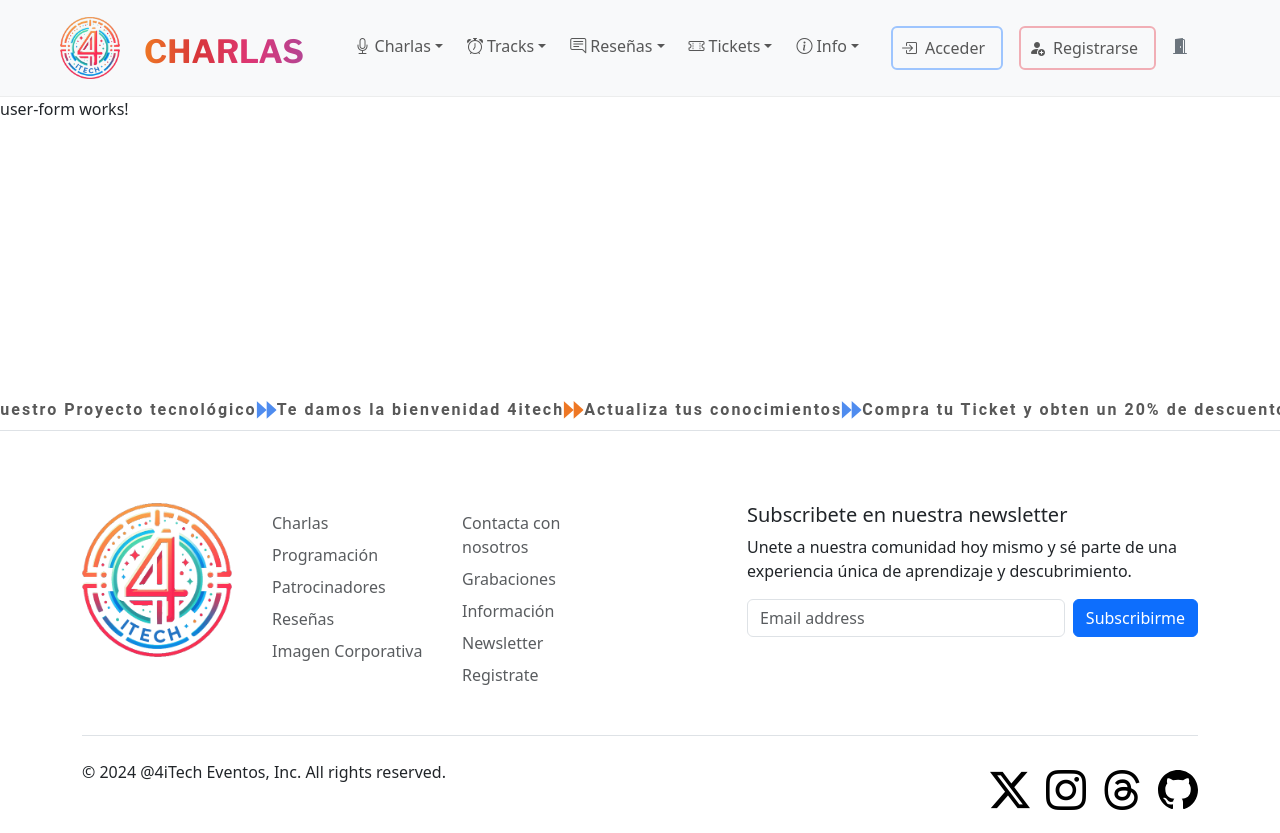
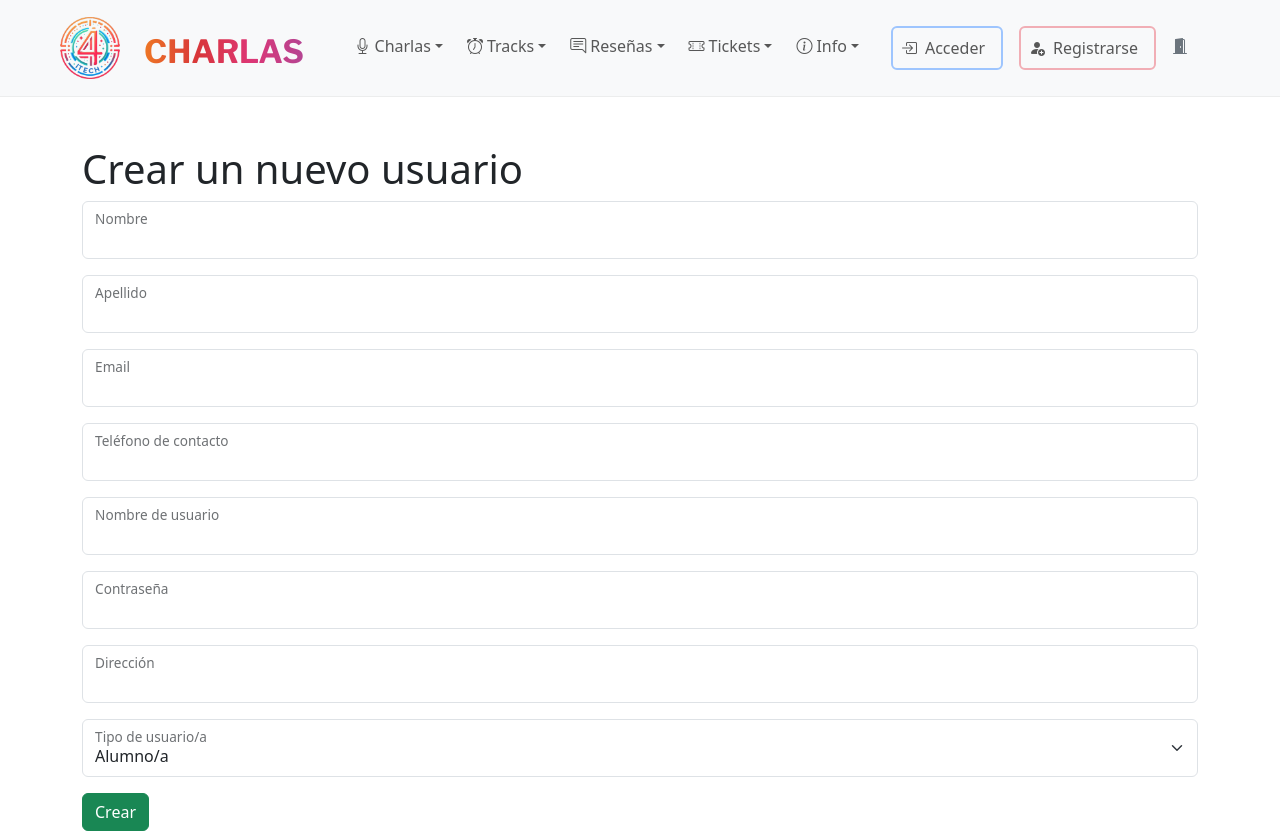
Before and after one commit to angelmaria/4ITECH, an Angular app: page /users/create in a window 1280 px wide. Shown: the top 833 px of the page. Built offline with nearby package versions, Linux system fonts and the light colour scheme.

Commit message:
desarrollo 'user-form.component.html' + optimizo método Get() y añado RouterLink en 'user-form.component.ts'

```diff
--- a/src/app/user-form/user-form.component.html
+++ b/src/app/user-form/user-form.component.html
@@ -1 +1,69 @@
-<p>user-form works!</p>
+
+<div class="container">
+  <div class="row">
+    <div class="col">
+
+      @if (isUpdate) {
+        <h1 class="mt-5 mb-5">Vas a editar el usuario existente con Id: {{userForm.get('id')?.value}}</h1>
+      } @else {
+        <h1 class="mt-5 bm-5">Crear un nuevo usuario</h1>
+      }
+
+        <form [formGroup]="userForm" (ngSubmit)="save()">
+
+          <input type="hidden" formControlName="id">
+
+          <div class="form-floating mb-3">
+            <input type="text" class="form-control" id="firstName" formControlName="firstName">
+            <label for="firstName">Nombre</label>
+          </div>
+
+          <div class="form-floating mb-3">
+            <input type="text" class="form-control" id="lastName" formControlName="lastName">
+            <label for="lastName">Apellido</label>
+          </div>
+
+          <div class="form-floating mb-3">
+            <input type="text" class="form-control" id="email" formControlName="email">
+            <label for="email">Email</label>
+          </div>
+
+          <div class="form-floating mb-3">
+            <input type="text" class="form-control" id="phone" formControlName="phone">
+            <label for="phone">Teléfono de contacto</label>
+          </div>
+
+          <div class="form-floating mb-3">
+            <input type="text" class="form-control" id="userName" formControlName="userName">
+            <label for="userName">Nombre de usuario</label>
+          </div>
+
+          <div class="form-floating mb-3">
+            <input type="text" class="form-control" id="password" formControlName="password">
+            <label for="password">Contraseña</label>
+          </div>
+
+          <div class="form-floating mb-3">
+            <input type="text" class="form-control" id="address" formControlName="address">
+            <label for="addres">Dirección</label>
+          </div>
+
+          <div class="form-floating mb-3">
+            <select class="form-select" id="userRole" formControlName="userRole">
+              <option value="ADMIN">Administrador/a</option>
+              <option value="ATTENDEE">Alumno/a</option>
+              <option value="SPEAKER">Presentador/a</option>
+            </select>
+            <label for="userRole">Tipo de usuario/a</label>
+          </div>
+
+          @if (isUpdate) {
+            <button class="btn btn-success" type="submit">Actualizar</button>
+          } @else {
+            <button class="btn btn-success" type="submit">Crear</button>
+          }
+
+        </form>
+    </div>
+  </div>
+</div>
--- a/src/app/user-form/user-form.component.ts
+++ b/src/app/user-form/user-form.component.ts
@@ -2,13 +2,13 @@ import { HttpClient, HttpClientModule } from '@angular/common/http';
 import { Component, OnInit } from '@angular/core';
 import { FormBuilder, FormControl, FormGroup, ReactiveFormsModule } from '@angular/forms';
 import { UserRole } from '../models/userRole.model';
-import { ActivatedRoute, Router } from '@angular/router';
+import { ActivatedRoute, Router, RouterLink } from '@angular/router';
 import { User } from '../models/user.model';
 
 @Component({
   selector: 'app-user-form',
   standalone: true,
-  imports: [ReactiveFormsModule, HttpClientModule],
+  imports: [ReactiveFormsModule, HttpClientModule, RouterLink],
   templateUrl: './user-form.component.html',
   styleUrl: './user-form.component.css'
 })
@@ -44,18 +44,7 @@ export class UserFormComponent implements OnInit{
       this.httpClient.get<User>('http://localhost:8080/users/' + id)
       .subscribe(userFromBackend => {
         // cargar el usuario obtenido en el formulario userForm.
-        this.userForm.reset({
-          id: userFromBackend.id,
-          firstName: userFromBackend.firstName,
-          lastName: userFromBackend.lastName,
-          email: userFromBackend.email,
-          phone: userFromBackend.phone,
-          userName: userFromBackend.userName,
-          password: userFromBackend.password,
-          address: userFromBackend.address,
-          userRole: userFromBackend.userRole
-        });
-
+        this.userForm.reset(userFromBackend);
         // marcar boolean isUpdate true
         this.isUpdate = true;
       });
```
